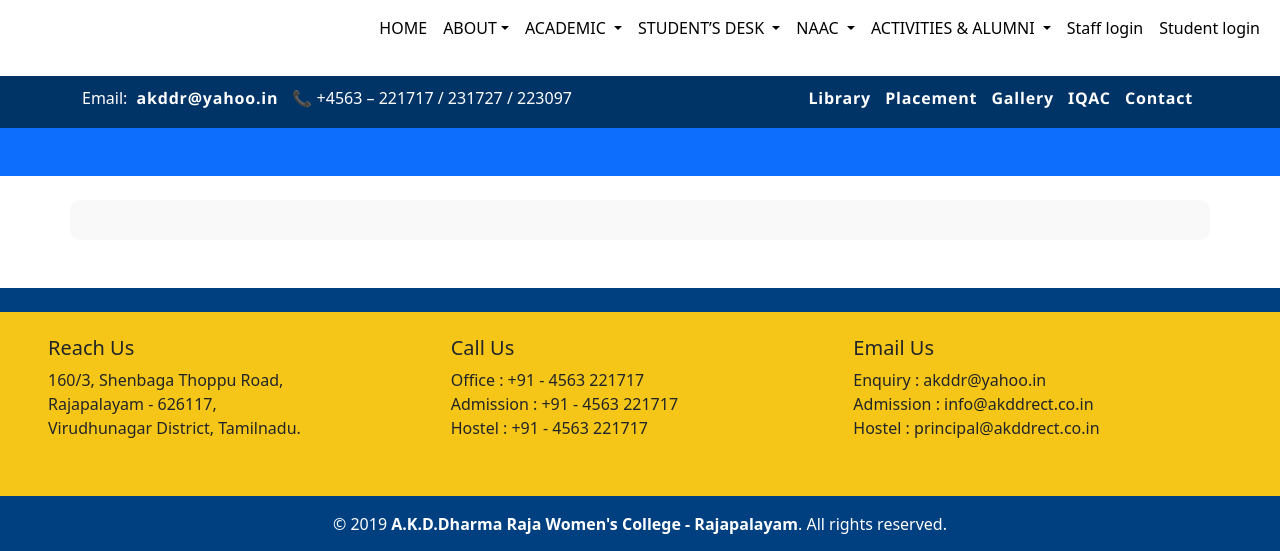
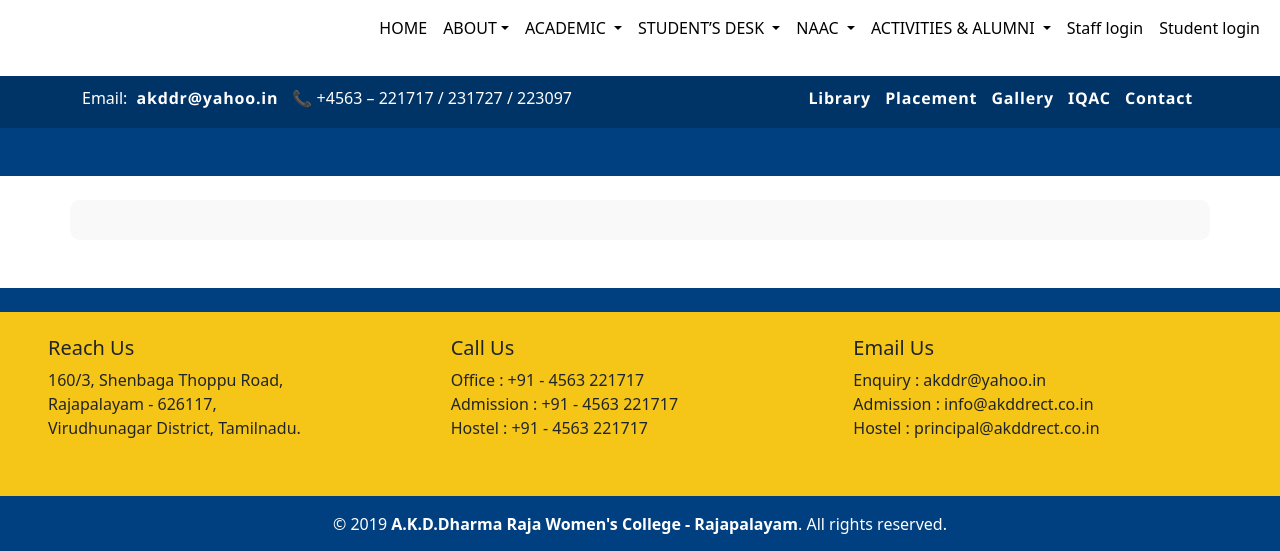
Before and after one commit to veni-56/college_site, a Django app: template homepage/templates/homepage/index.html in a window 1280 px wide. Shown: the part 116-667 px from the top of the page. Run offline with Django 5.2, Linux system fonts and the light colour scheme; the template is opened without the code that fills it, so the values that code supplies are empty.

Commit message:
Add index.html

```diff
--- a/homepage/templates/homepage/index.html
+++ b/homepage/templates/homepage/index.html
@@ -21,7 +21,7 @@
       </div>
     {% endfor %}
   </div>
-  <div class="akddr-icon-section bg-primary py-4">
+  <div class="akddr-icon-section py-4" style="background: #004080;">
   <div class="container d-flex flex-wrap justify-content-center gap-4">
 
     {% for link in quick_links %}
```
